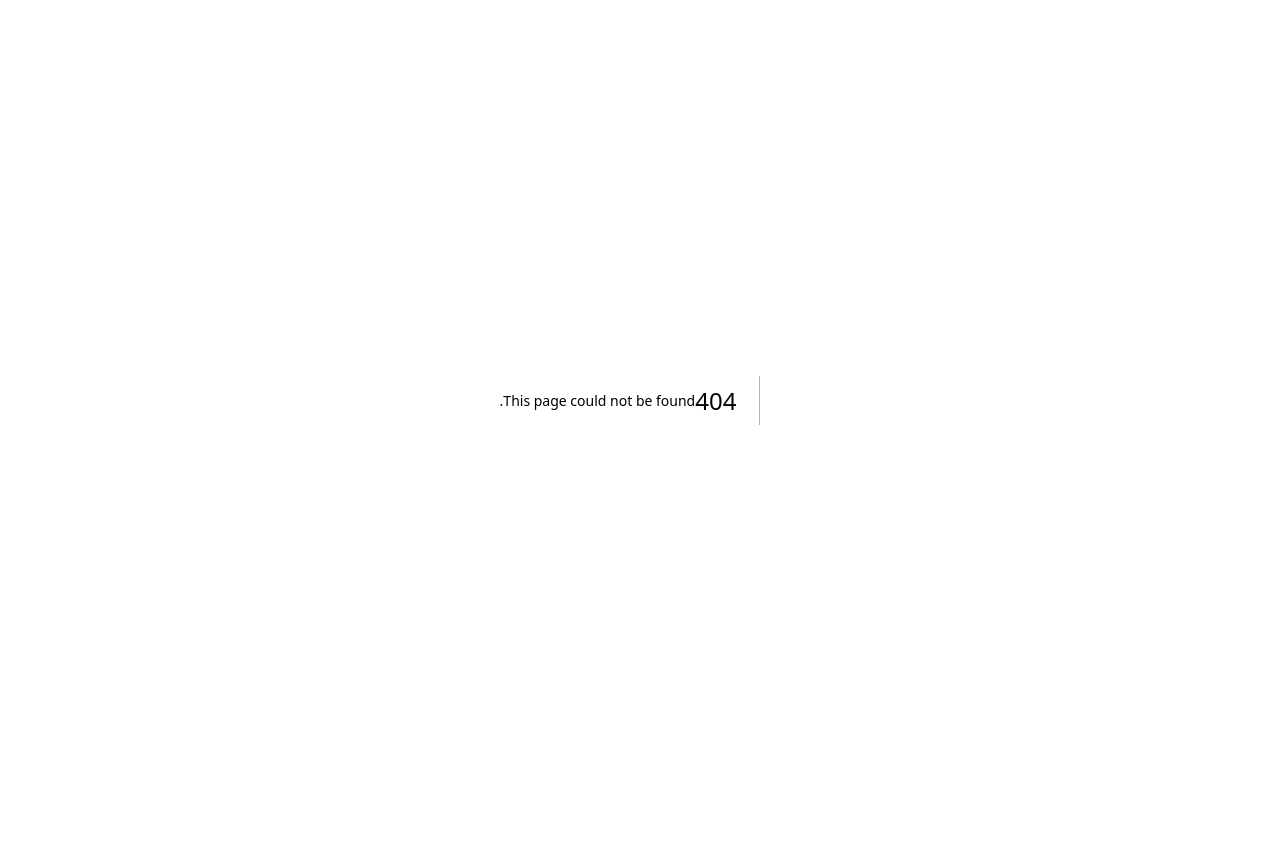
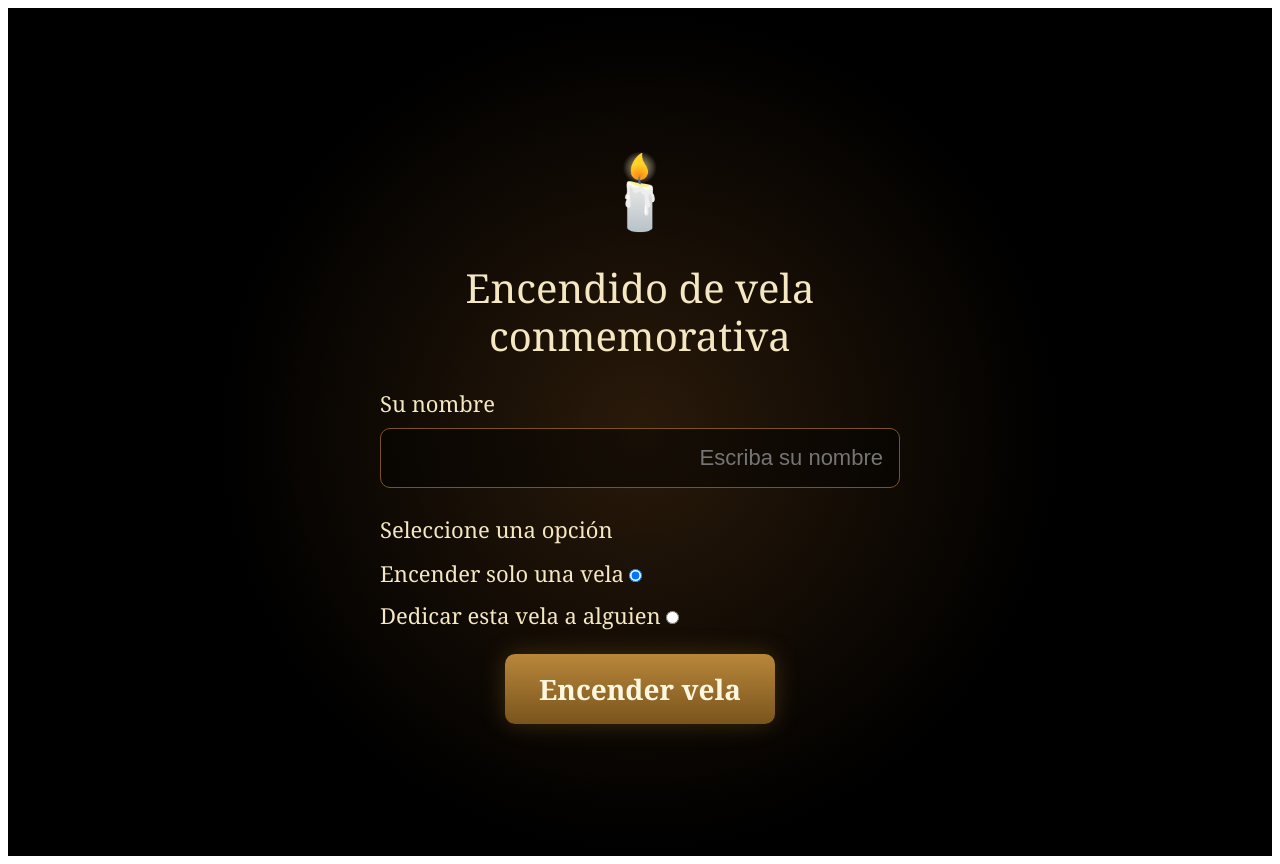
Before and after one commit to eljanankarpujj-sketch/memorial-2026-clean, a Next.js app: page /encender in a window 1280 px wide. Before the commit this address had no page. Before the commit the page ends 800 px from the top, so only its background shows below. Built offline with nearby package versions, Linux system fonts and the light colour scheme.

Commit message:
Create page.tsx
Create page.tsx

```diff
--- /dev/null
+++ b/app/encender/page.tsx
@@ -0,0 +1,145 @@
+"use client";
+
+import { useState } from "react";
+
+export default function EncenderPage() {
+  const [name, setName] = useState("");
+  const [mode, setMode] = useState<"solo" | "dedicar">("solo");
+  const [rememberedName, setRememberedName] = useState("");
+
+  return (
+    <main
+      style={{
+        background: "radial-gradient(circle at center, #2a1a0a 0%, #000 55%)",
+        color: "#f4e7c1",
+        minHeight: "100vh",
+        display: "flex",
+        alignItems: "center",
+        justifyContent: "center",
+        padding: "24px",
+        fontFamily: "Georgia, serif",
+      }}
+    >
+      <div
+        style={{
+          width: "100%",
+          maxWidth: "520px",
+          textAlign: "center",
+        }}
+      >
+        <div style={{ fontSize: "72px", marginBottom: "16px" }}>🕯️</div>
+
+        <h1
+          style={{
+            fontSize: "40px",
+            lineHeight: 1.2,
+            marginBottom: "28px",
+            fontWeight: 500,
+          }}
+        >
+          Encendido de vela conmemorativa
+        </h1>
+
+        <div style={{ textAlign: "left", marginBottom: "10px", fontSize: "22px" }}>
+          Su nombre
+        </div>
+
+        <input
+          value={name}
+          onChange={(e) => setName(e.target.value)}
+          placeholder="Escriba su nombre"
+          style={{
+            width: "100%",
+            padding: "16px",
+            fontSize: "22px",
+            borderRadius: "10px",
+            border: "1px solid #7a541d",
+            background: "rgba(0,0,0,0.45)",
+            color: "#fff7df",
+            marginBottom: "26px",
+            boxSizing: "border-box",
+          }}
+        />
+
+        <div style={{ textAlign: "left", marginBottom: "14px", fontSize: "22px" }}>
+          Seleccione una opción
+        </div>
+
+        <div
+          style={{
+            display: "flex",
+            flexDirection: "column",
+            gap: "12px",
+            marginBottom: "24px",
+            textAlign: "left",
+            fontSize: "22px",
+          }}
+        >
+          <label>
+            <input
+              type="radio"
+              name="mode"
+              checked={mode === "solo"}
+              onChange={() => setMode("solo")}
+              style={{ marginRight: "10px" }}
+            />
+            Encender solo una vela
+          </label>
+
+          <label>
+            <input
+              type="radio"
+              name="mode"
+              checked={mode === "dedicar"}
+              onChange={() => setMode("dedicar")}
+              style={{ marginRight: "10px" }}
+            />
+            Dedicar esta vela a alguien
+          </label>
+        </div>
+
+        {mode === "dedicar" && (
+          <>
+            <div style={{ textAlign: "left", marginBottom: "10px", fontSize: "22px" }}>
+              Nombre de la persona recordada
+            </div>
+
+            <input
+              value={rememberedName}
+              onChange={(e) => setRememberedName(e.target.value)}
+              placeholder="Escriba el nombre"
+              style={{
+                width: "100%",
+                padding: "16px",
+                fontSize: "22px",
+                borderRadius: "10px",
+                border: "1px solid #7a541d",
+                background: "rgba(0,0,0,0.45)",
+                color: "#fff7df",
+                marginBottom: "28px",
+                boxSizing: "border-box",
+              }}
+            />
+          </>
+        )}
+
+        <a
+          href="/gracias"
+          style={{
+            display: "inline-block",
+            background: "linear-gradient(180deg, #b8873a 0%, #7a541d 100%)",
+            color: "#fff7df",
+            textDecoration: "none",
+            padding: "16px 34px",
+            borderRadius: "10px",
+            fontSize: "28px",
+            fontWeight: 600,
+            boxShadow: "0 0 24px rgba(184,135,58,0.28)",
+          }}
+        >
+          Encender vela
+        </a>
+      </div>
+    </main>
+  );
+}
```
